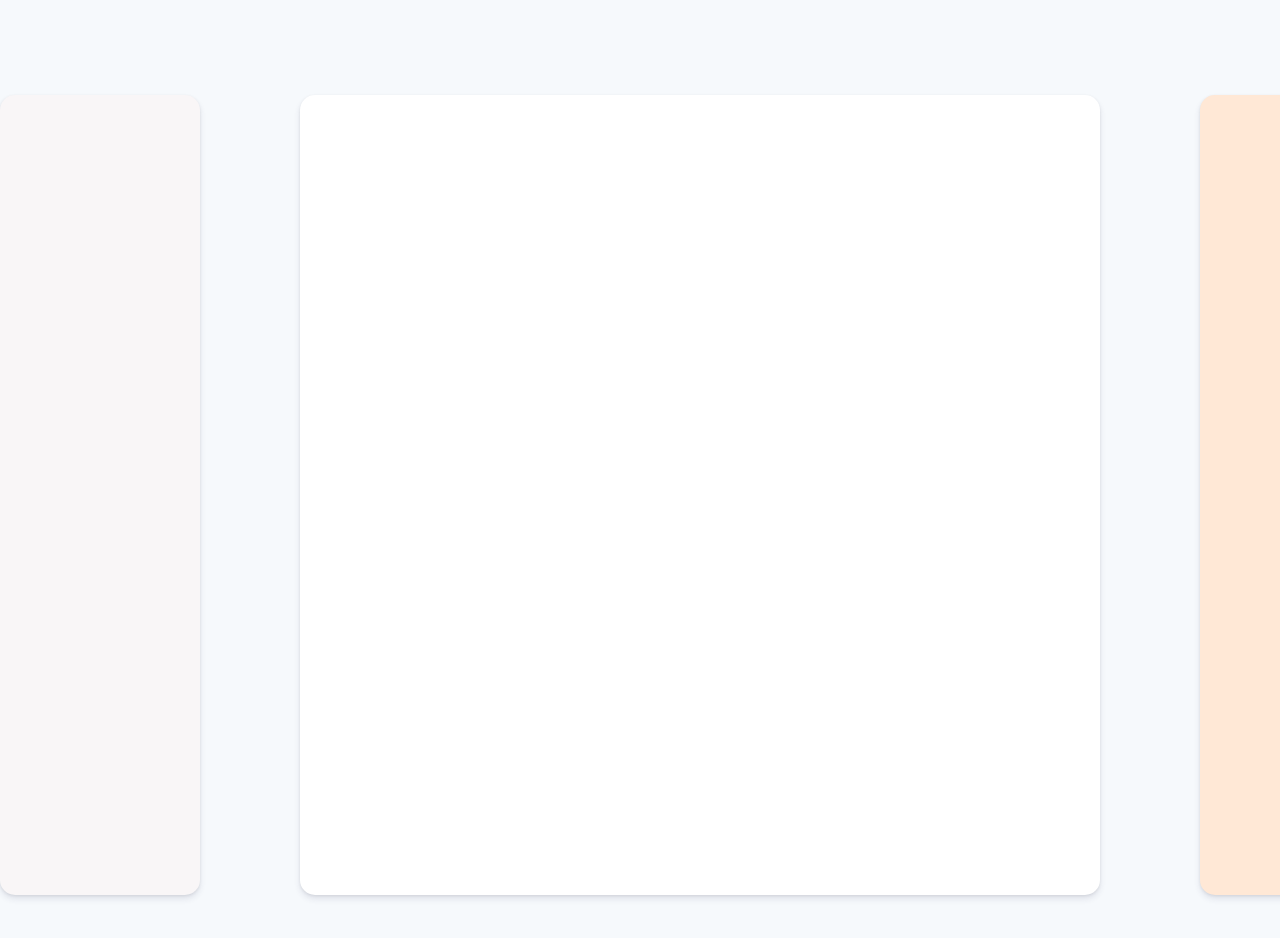
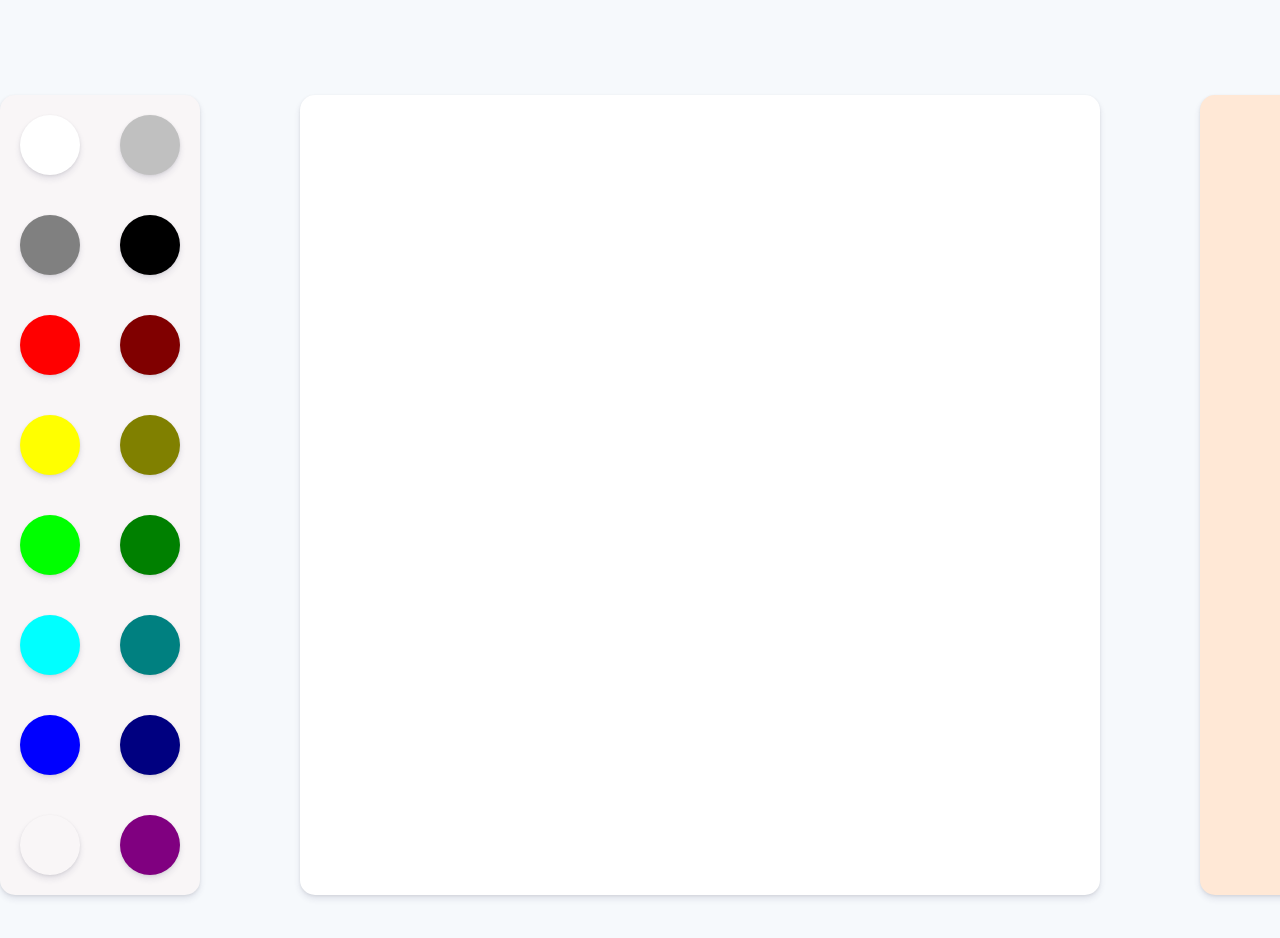
Before and after one commit to riverandeye/web-gl, a React (Create React App) app: page / in a window 1280 px wide. Shown: the top 938 px of the page. Built offline with nearby package versions, Linux system fonts and the light colour scheme.

Commit message:
update color picker area

```diff
--- /dev/null
+++ b/src/component/color-picker/index.tsx
@@ -0,0 +1,13 @@
+import React from "react";
+
+import * as S from "./styles";
+
+interface ColorPickerProps {
+  color: string;
+}
+
+const ColorPicker: React.FC<ColorPickerProps> = ({ color }) => {
+  return <S.ColorPicker color={color}></S.ColorPicker>;
+};
+
+export default ColorPicker;
--- /dev/null
+++ b/src/component/color-picker/styles.tsx
@@ -0,0 +1,14 @@
+import styled from "styled-components/macro";
+
+interface ColorPickerProps {
+  color: string;
+}
+
+export const ColorPicker = styled.div<ColorPickerProps>`
+  background-color: ${(props) => props.color};
+
+  width: 6rem;
+  height: 6rem;
+  border-radius: 50%;
+  box-shadow: 0 4px 6px rgba(50, 50, 93, 0.11), 0 1px 3px rgba(0, 0, 0, 0.08);
+`;
--- a/src/container/color-bar/index.tsx
+++ b/src/container/color-bar/index.tsx
@@ -1,11 +1,40 @@
 import React from "react";
 
 import * as S from "./styles";
+import ColorPicker from "../../component/color-picker";
+import { chunkArray } from "../../lib/array";
+
+const listOfColor = [
+  "white",
+  "silver",
+  "gray",
+  "black",
+  "Red",
+  "maroon",
+  "yellow",
+  "olive",
+  "lime",
+  "green",
+  "aqua",
+  "teal",
+  "blue",
+  "navy",
+  "fuchisa",
+  "purple",
+];
 
 const ColorBar = () => {
   return (
     <S.ColorBar>
-      <S.ColorBarContainer backgroundColor={"#F9F6F7"}></S.ColorBarContainer>
+      <S.ColorBarContainer backgroundColor={"#F9F6F7"}>
+        {chunkArray(listOfColor, 2).map((colorArray: string[]) => (
+          <S.ColorBarRowContainer>
+            {colorArray.map((color: string) => (
+              <ColorPicker color={color} />
+            ))}
+          </S.ColorBarRowContainer>
+        ))}
+      </S.ColorBarContainer>
     </S.ColorBar>
   );
 };
--- a/src/container/color-bar/styles.tsx
+++ b/src/container/color-bar/styles.tsx
@@ -12,10 +12,23 @@ export const ColorBarContainer = styled.div<ColorBarContainer>`
   width: 20rem;
 
   display: flex;
-  justify-content: center;
+  flex-direction: column;
+
+  overflow: hidden;
+  align-items: center;
+  justify-content: space-between;
 
   background-color: ${(props) =>
     props.backgroundColor ? props.backgroundColor : "inherit"};
   box-shadow: 0 4px 6px rgba(50, 50, 93, 0.11), 0 1px 3px rgba(0, 0, 0, 0.08);
   border-radius: 1.5rem;
 `;
+
+export const ColorBarRowContainer = styled.div`
+  width: 100%;
+  display: flex;
+  align-items: center;
+  justify-content: space-between;
+
+  padding: 2rem;
+`;
--- /dev/null
+++ b/src/lib/array.ts
@@ -0,0 +1,6 @@
+export const chunkArray = function (arr: Array<any>, size: number) {
+  if (!arr.length) {
+    return [];
+  }
+  return [arr.slice(0, size)].concat(chunkArray(arr.slice(size), size));
+};
```
